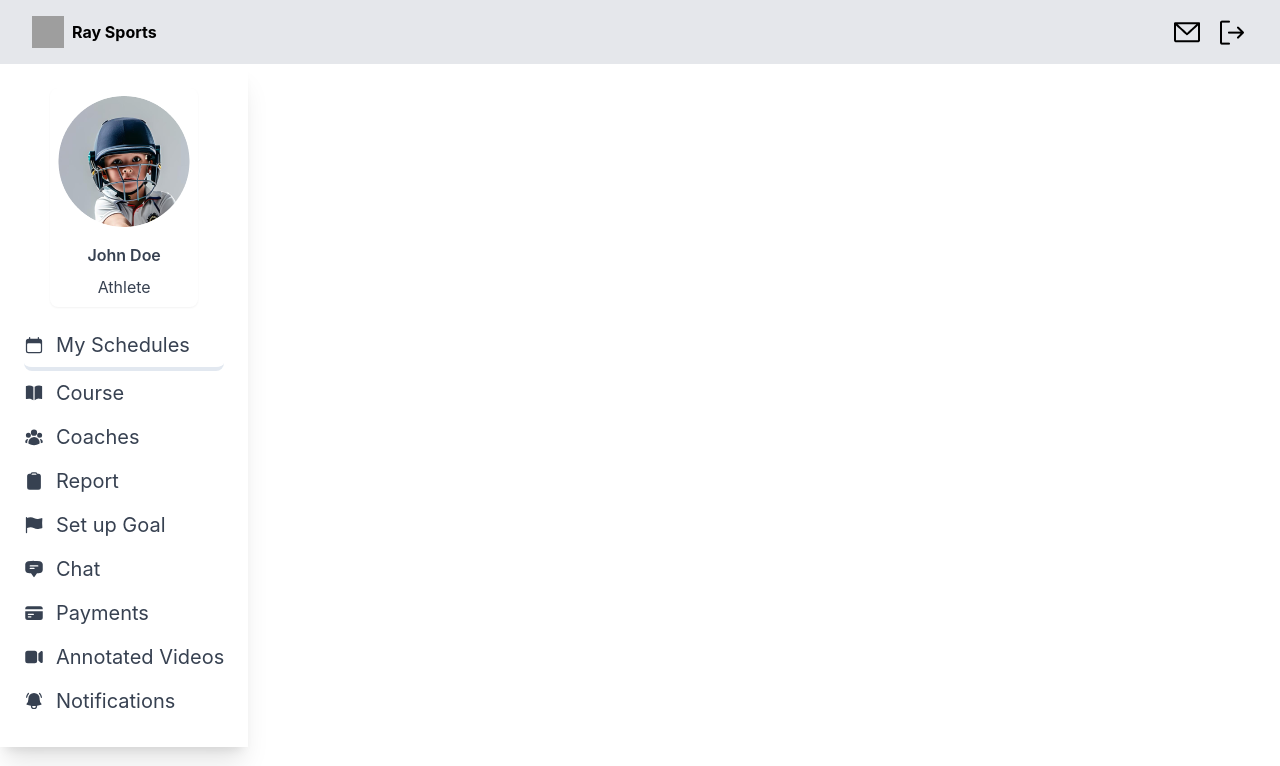
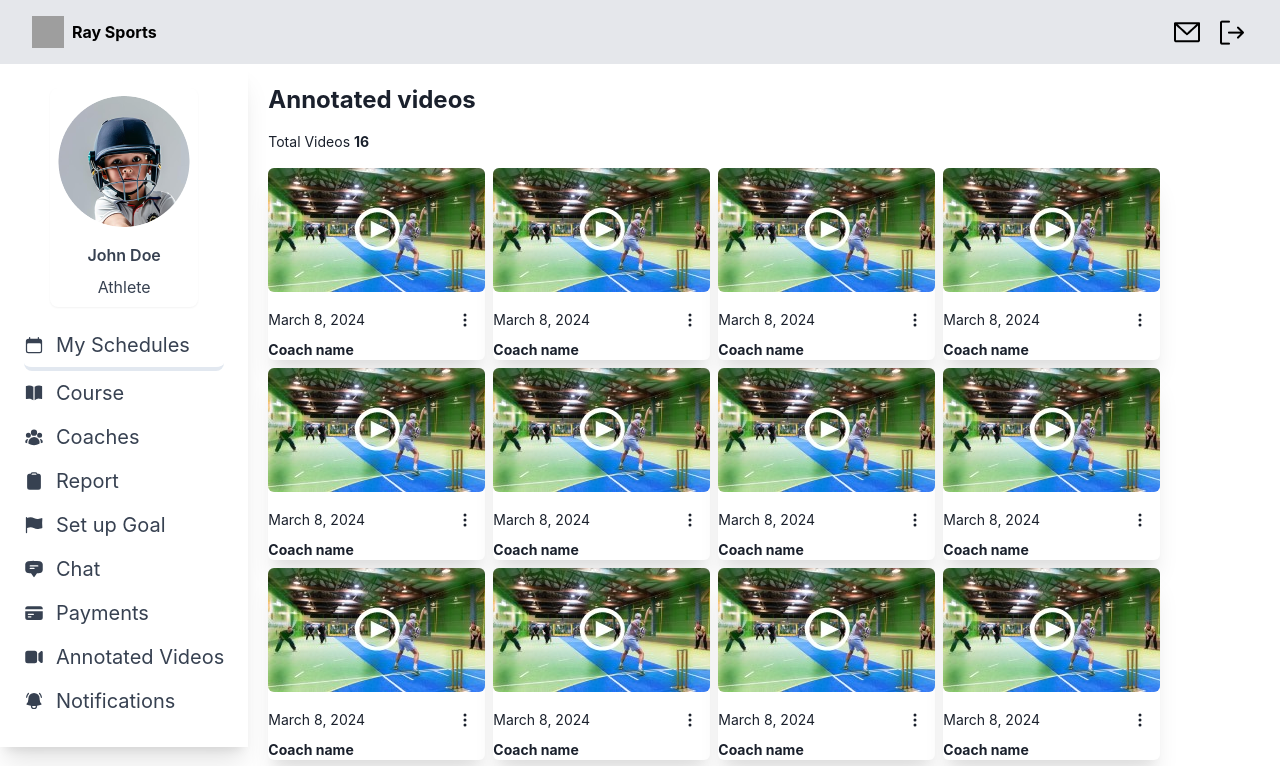
Before and after one commit to vincentjdcz/rays-sports-student, a React (Vite) app: page /annotatedvideos in a window 1280 px wide. Shown: the top 766 px of the page. Built offline with nearby package versions, Linux system fonts and the light colour scheme; grey boxes are pictures that could not be loaded.

Commit message:
implemented prelim static screen for annotatedvideos

```diff
--- a/src/App.jsx
+++ b/src/App.jsx
@@ -9,6 +9,7 @@ import Courses from "./pages/courses/Courses";
 import Coaches from "./pages/coaches/Coaches";
 import SetUpGoal from "./pages/setUpGoal/SetUpGoal";
 import Reports from "./pages/reports/Reports";
+import AnnotatedVideos from "./pages/annotatedVideos/AnnotatedVideos";
 
 function App() {
   return (
@@ -23,6 +24,7 @@ function App() {
             <Route path="/coaches" element={<Coaches />} />
             <Route path="/setupgoal" element={<SetUpGoal />} />
             <Route path="/reports" element={<Reports />} />
+            <Route path="/annotatedvideos" element={<AnnotatedVideos />} />
           </Routes>
         </div>
       </ChakraProvider>
--- /dev/null
+++ b/src/components/annotatedVideos/VideoCard.jsx
@@ -0,0 +1,99 @@
+import {
+  Card,
+  CardHeader,
+  CardBody,
+  CardFooter,
+  Image,
+  Stack,
+  Heading,
+  Text,
+  Divider,
+} from "@chakra-ui/react";
+
+import { BsThreeDotsVertical } from "react-icons/bs";
+import { CiPlay1 } from "react-icons/ci";
+import {
+  Menu,
+  MenuButton,
+  MenuList,
+  MenuItem,
+  MenuItemOption,
+  MenuGroup,
+  MenuOptionGroup,
+  MenuDivider,
+  IconButton,
+} from "@chakra-ui/react";
+export function VideoCard() {
+  return (
+    <Card maxW="sm" boxShadow="xl">
+      <CardBody p={0}>
+        <Image
+          className="w-full"
+          src="/src/assets/videoThumbnail.jpg"
+          alt="Green double couch with wooden legs"
+          borderRadius="md"
+          m={0}
+        />
+        <Stack mt="2" spacing="2" align="start">
+          <div className="flex justify-between items-center w-full">
+            <span className="text-sm">March 8, 2024</span>
+            <Menu>
+              <MenuButton
+                as={IconButton}
+                aria-label="Options"
+                icon={<BsThreeDotsVertical />}
+                variant="unstyled" // This removes the default styles
+                _focus={{ outline: "none", boxShadow: "none", border: "none" }}
+                _hover={{
+                  bg: "transparent",
+                  outline: "none",
+                  boxShadow: "none",
+                  border: "none",
+                }}
+                _active={{
+                  bg: "transparent",
+                  outline: "none",
+                  boxShadow: "none",
+                  border: "none",
+                }}
+                _focusVisible={{
+                  outline: "none",
+                  boxShadow: "none",
+                  border: "none",
+                }}
+                bg="transparent" // Sets the background to transparent
+                transition="none"
+                display="flex" // Ensures the button is flex for alignment
+                alignItems="center" // Centers items vertically
+                justifyContent="center" // Centers items horizontally
+                p={0} // Removes any padding that could offset the icon
+                m={0} // Removes any margin that could offset the buttonF
+              />
+              <MenuList minW="140px">
+                <div className="flex justify-beteen items-center">
+                <MenuItem fontSize="x-small" p={0}>Play</MenuItem>
+                <CiPlay1 />
+                </div>
+
+                <MenuDivider />
+                <MenuItem fontSize="x-small" p={0}>Share</MenuItem>
+                <MenuDivider />
+                <MenuItem fontSize="x-small" p={0}>Edit Title</MenuItem>
+                <MenuDivider />
+                <MenuItem fontSize="x-small"p={0}>Delete</MenuItem>
+              </MenuList>
+            </Menu>
+          </div>
+        </Stack>
+      </CardBody>
+
+      <CardFooter p={0}>
+        <div className="text-sm font-bold">
+          <Text>Coach name</Text>
+        </div>
+      </CardFooter>
+    </Card>
+  );
+}
+
+export default VideoCard;
--- /dev/null
+++ b/src/components/annotatedVideos/VideosContainer.jsx
@@ -0,0 +1,26 @@
+import VideoCard from "./VideoCard";
+
+export function VideosContainer() {
+    return (
+        <div className="flex flex-wrap gap-2">
+            <VideoCard />
+            <VideoCard />
+            <VideoCard />
+            <VideoCard />
+            <VideoCard />
+            <VideoCard />
+            <VideoCard />
+            <VideoCard />
+            <VideoCard />
+            <VideoCard />
+            <VideoCard />
+            <VideoCard />
+            <VideoCard />
+            <VideoCard />
+            <VideoCard />
+            <VideoCard />
+        </div>
+    )
+}
+
+export default VideosContainer;
--- /dev/null
+++ b/src/pages/annotatedVideos/AnnotatedVideos.jsx
@@ -0,0 +1,22 @@
+import VideosContainer from "../../components/annotatedVideos/VideosContainer";
+
+export function AnnotatedVideos() {
+    return (
+        <div className="flex flex-col gap-4 p-5">
+            <div className="flex flex-start items-center text-2xl font-bold">
+                <span>Annotated videos</span>
+            </div>
+
+            <div className="flex flex-start text-sm">
+                <span>Total Videos&nbsp;</span><span className="font-bold">16</span>
+            </div>
+
+            <div>
+                <VideosContainer />
+            </div>
+
+        </div>
+    )
+}
+
+export default AnnotatedVideos;
```
Also changed, not shown: src/assets/videoThumbnail.jpg (added).
